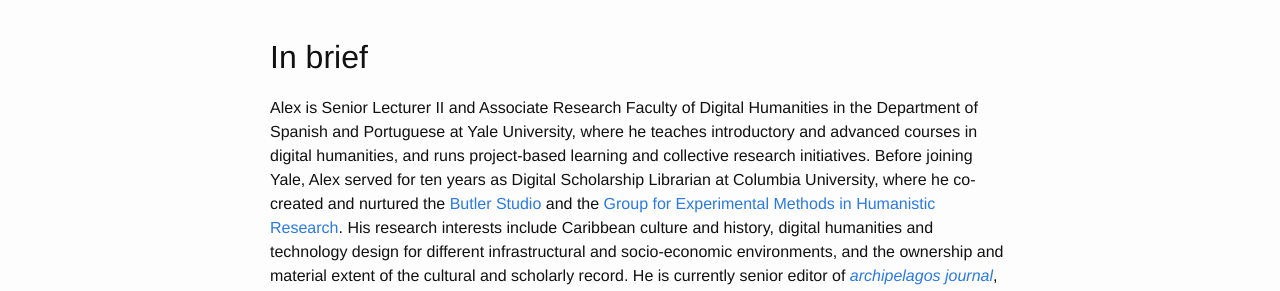
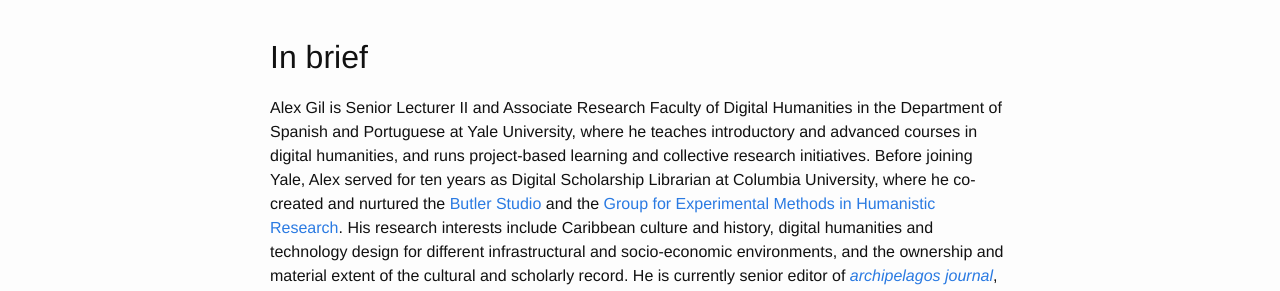
Before and after one commit to elotroalex/elotroalex, a Jekyll site: the page built from profiles.md, in a window 1280 px wide and 900 px high. Shown: the part 143-434 px from the top of the window. Built offline with Jekyll 4.4.1, drawn with Linux system fonts in a browser that asks for light colours; some of the changed text lies outside the part shown.

Commit message:
added new cv

```diff
--- a/profiles.md
+++ b/profiles.md
@@ -9,7 +9,7 @@
 
 <h2>In brief</h2>
 
-Alex is Senior Lecturer II and Associate Research Faculty of Digital Humanities in the Department of Spanish and Portuguese at Yale University, where he teaches introductory and advanced courses in digital humanities, and runs project-based learning and collective research initiatives. Before joining Yale, Alex served for ten years as Digital Scholarship Librarian at Columbia University, where he co-created and nurtured the [Butler Studio](https://studio.cul.columbia.edu/) and the [Group for Experimental Methods in Humanistic Research](http://xpmethod.columbia.edu/). His research interests include Caribbean culture and history, digital humanities and technology design for different infrastructural and socio-economic environments, and the ownership and material extent of the cultural and scholarly record. He is currently senior editor of [*archipelagos journal*](http://archipelagosjournal.org), co-organizer of [The Caribbean Digital](http://caribbeandigitalnyc.net/) annual conference, and co-principal investigator of the [Caribbean Digital Scholarship Collective](https://cdscollective.org/), funded by the Andrew W. Mellon foundation.
+Alex Gil is Senior Lecturer II and Associate Research Faculty of Digital Humanities in the Department of Spanish and Portuguese at Yale University, where he teaches introductory and advanced courses in digital humanities, and runs project-based learning and collective research initiatives. Before joining Yale, Alex served for ten years as Digital Scholarship Librarian at Columbia University, where he co-created and nurtured the [Butler Studio](https://studio.cul.columbia.edu/) and the [Group for Experimental Methods in Humanistic Research](http://xpmethod.columbia.edu/). His research interests include Caribbean culture and history, digital humanities and technology design for different infrastructural and socio-economic environments, and the ownership and material extent of the cultural and scholarly record. He is currently senior editor of [*archipelagos journal*](http://archipelagosjournal.org), co-organizer of [The Caribbean Digital](http://caribbeandigitalnyc.net/) annual conference, and co-principal investigator of the [Caribbean Digital Scholarship Collective](https://cdscollective.org/), funded by the Andrew W. Mellon foundation.
 
 Over the past decade, he has been a prolific producer and contributing team member of many recognized digital humanities projects and scholarly software, including [Torn Apart/Separados](http://xpmethod.columbia.edu/torn-apart/volume/1/), [In The Same Boats](http://sameboats.org/) and [(Un)Silencing Slavery](https://unsilencing-slavery.org/). His scholarly articles have appeared in several essay collections and refereed journals around the world, including *Genesis* (France), the *Canadian Review of Comparative Literature*, and *Revista de Investigaciones Literarias y Culturales* (Venezuela).  His forthcoming edition and translation of the lost, original version of Aimé Césaire's ".....Et les chiens se taisaient" is forthcoming from Duke Press.
 
```
Also changed, not shown: _data/projects.yml (+0 -7 lines), 1 other file.
